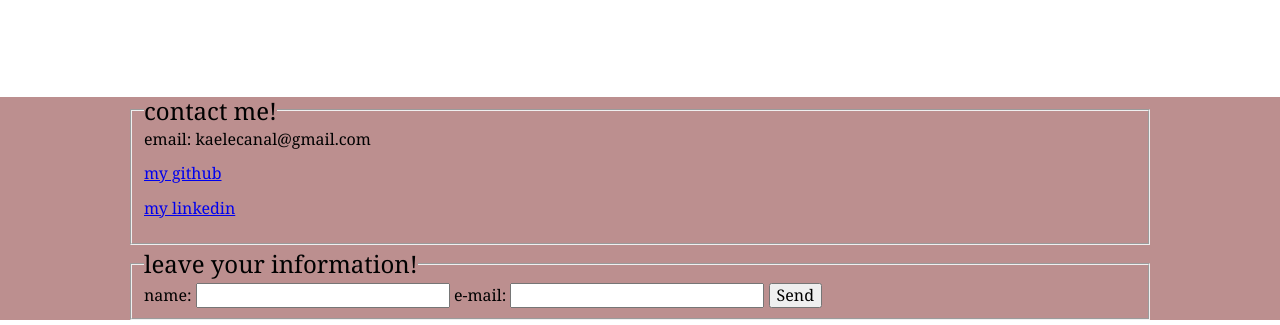
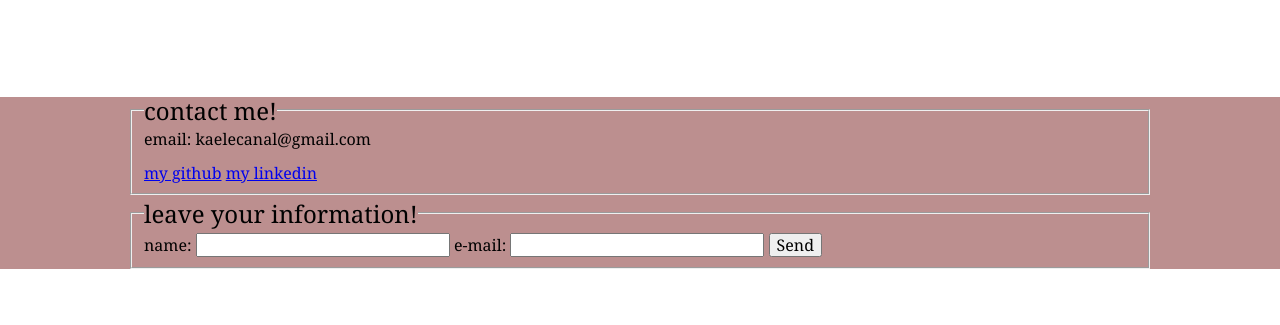
Before and after one commit to kelecanal/portfolio-ke, a plain HTML site: page index.html in a window 1280 px wide. Shown: the part 2163-2488 px from the top of the page. After the commit the page ends 2437 px from the top, so only its background shows below. Drawn offline with nearby package versions, Linux system fonts and the light colour scheme.

Commit message:
updated html

```diff
--- a/index.html
+++ b/index.html
@@ -85,8 +85,8 @@
         <fieldset>
             <legend>contact me! </legend>
             <p>email: kaelecanal@gmail.com</p>
-            <p><a href="https://github.com/kelecanal">my github</a></p>
-            <p><a href="https://www.linkedin.com/in/kareineangelica/">my linkedin</a></p>
+            <a href="https://github.com/kelecanal">my github</a>
+            <a href="https://www.linkedin.com/in/kareineangelica/">my linkedin</a>
         </fieldset>
         <fieldset>
             <legend>leave your information!</legend>
```
